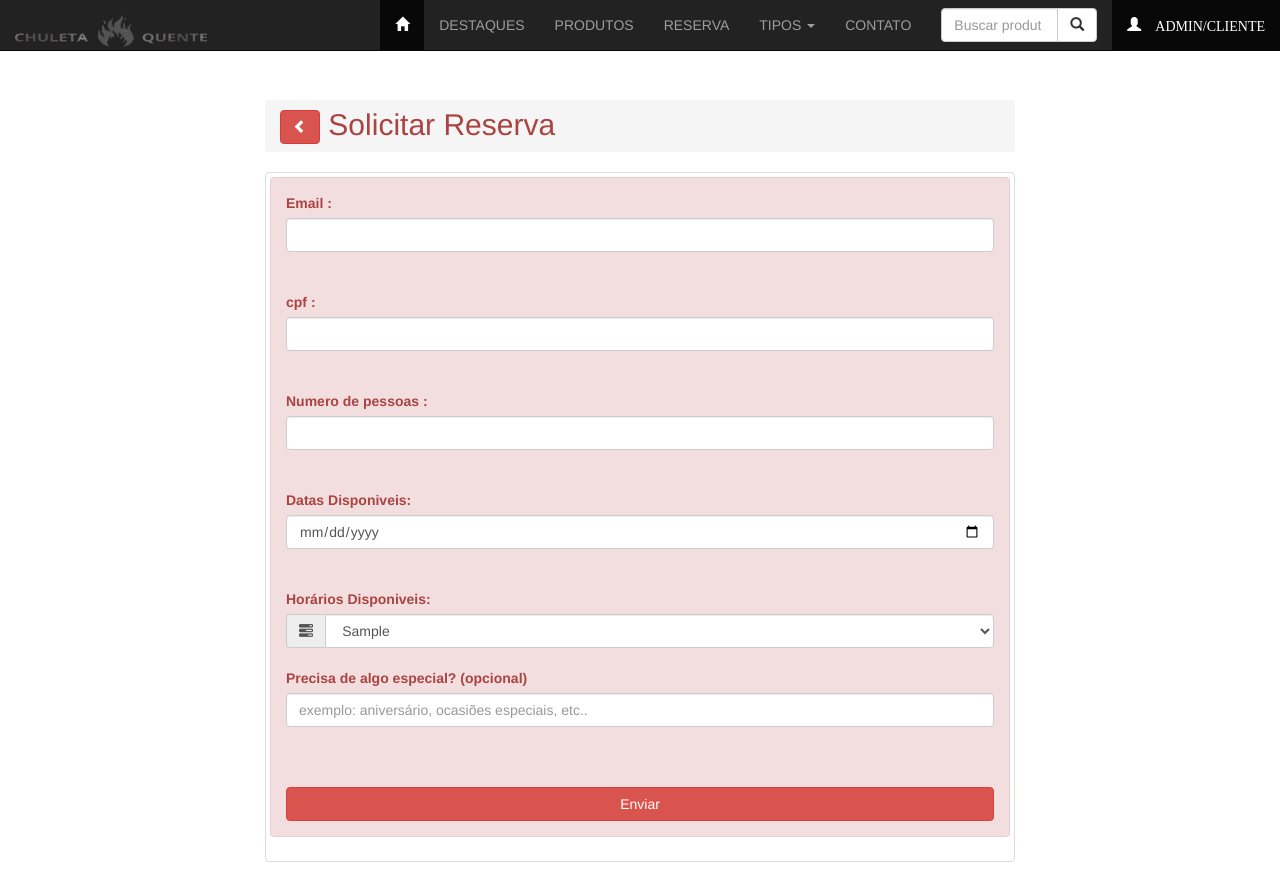
After one commit to ANTONIO33c/chuleta-quente, a PHP site: page /tincphp/reserva.php in a window 1280 px wide. The commit adds this page. Run offline with PHP 8.4, Linux system fonts and the light colour scheme; data comes from the database, SQL or seed files in the repository; tables that the repository leaves empty or names only in its code hold one stand-in row (values such as "Sample post").

Commit message:
continuar em casa

```diff
--- a/admin/menu_adm.php
+++ b/admin/menu_adm.php
@@ -26,6 +26,7 @@
             <li><a href="produtos_lista.php">PRODUTOS</a></li>
             <li><a href="tipos_lista.php">TIPOS</a></li>
             <li><a href="usuarios_lista.php">USUÁRIOS</a></li>
+            <li><a href="reserva_adm.php">RESERVA</a></li>
             <li class="active">
                 <a href="../index.php">
                     <span class="glyphicon glyphicon-home"></span>
--- /dev/null
+++ b/reserva.php
@@ -0,0 +1,106 @@
+<?php
+include 'conn/connect.php';
+
+if ($_POST){
+  $ReservaEmail = $_POST['email'];
+  $cpf = $_POST['cpf'];
+  $NumeroPessoas = $_POST['numeroPessoas'];
+  $dataReserva = $_POST['dataDisponivel'];
+  $horaReserva = $_POST['HorariosDisponivel'];
+
+  $insereReserva = "insert into reserva (email,cpf,numero_pessoa,data_reserva,hora_reserva)
+    values
+    ('$ReservaEmail' ,$cpf ,$NumeroPessoas, $dataReserva, '$horaReserva','')";
+
+    $resultado = $conn->query($insereReserva);
+
+
+
+}
+
+
+// selecionar a lista de horas disponivel para preencher <select>
+$ListaHora = $conn->query("select * from horario_reserva order by hora_reserva");
+$rowHora = $ListaHora->fetch_assoc();
+$numLinhas = $ListaHora->num_rows;
+
+?>
+
+
+<!DOCTYPE html>
+<html lang="pt-br">
+
+<head>
+    <meta charset="UTF-8">
+    <meta http-equiv="X-UA-Compatible" content="IE=edge">
+    <meta name="viewport" content="width=device-width, initial-scale=1.0">
+    <link rel="stylesheet" href="css/bootstrap.min.css">
+    <link rel="stylesheet" href="css/estilo.css">
+    <title>RESERVA | CHULETA</title>
+</head>
+
+<body>
+    <?php include  'menu_publico.php'?>
+    <main class="container">
+        <div class="row">
+            <div class="col-xs-12 col-sm-offset-2 col-sm-6  col-md-8">
+                <h2 class="breadcrumb text-danger">
+                    <a href="usuarios_lista.php">
+                        <button class="btn btn-danger">
+                            <span class="glyphicon glyphicon-chevron-left"></span>
+                        </button>
+                    </a>
+                    Solicitar Reserva
+                </h2>
+                <div class="thumbnail">
+                    <div class="alert alert-danger" role="alert">
+                        <form action="reserva.php" method="post" name="form_insere" enctype="multipart/form-data"
+                            id="form_insere">
+
+
+                            <label for="text">Email : </label>
+                            <input type="text" id="email" name="email" required class="form-control"><br><br>
+
+                            <label for="cpf">cpf : </label>
+                            <input type="text" id="cpf" name="cpf" required class="form-control"><br><br>
+
+                            <label for="numeroPessoas">Numero de pessoas : </label>
+                            <input type="number" id="numeroPessoas" name="numeroPessoas" required
+                                class="form-control"><br><br>
+
+                            <label for="dataDisponivel">Datas Disponiveis:</label>
+                            <input type="date" id="dataDisponivel" name="dataDisponivel" required
+                                class="form-control"><br><br>
+
+                            <label for="HorariosDisponivel">Horários Disponiveis:</label>
+                            <div class="input-group">
+                                <span class="input-group-addon">
+                                    <span class="glyphicon glyphicon-tasks" aria-hidden="true"></span>
+                                </span>
+                                <select name="HorariosDisponivel" id="HorariosDisponivel" class="form-control" required>
+                                    <?php do{?>
+
+
+                                    <option value="<?php echo $rowHora['id'];?>">
+                                        <!-- buscar tipo -->
+                                        <?php echo $rowHora['hora_reserva'];?>
+
+                                    </option>
+                                    <?php } while($rowHora = $ListaHora->fetch_assoc());?>
+                                </select>
+                            </div>
+                            <br>
+                            <label for="especial">Precisa de algo especial? (opcional) </label>
+                            <input type="text" id="especial" name="especial" class="form-control" placeholder="exemplo: aniversário, ocasiões especiais, etc.."><br><br>
+
+                            <br>
+                            <input type="submit" value="Enviar" id="button" class="btn btn-danger btn-block">
+                        </form>
+                    </div>
+                </div>
+            </div>
+        </div>
+    </main>
+</body>
+
+</html>
```
Also changed, not shown: admin/adm_options.php (+29 -0 lines), reserva_regras.php (+9 -7 lines), admin/reservas_insere.php (added), admin/reservas_lista.php (added).
